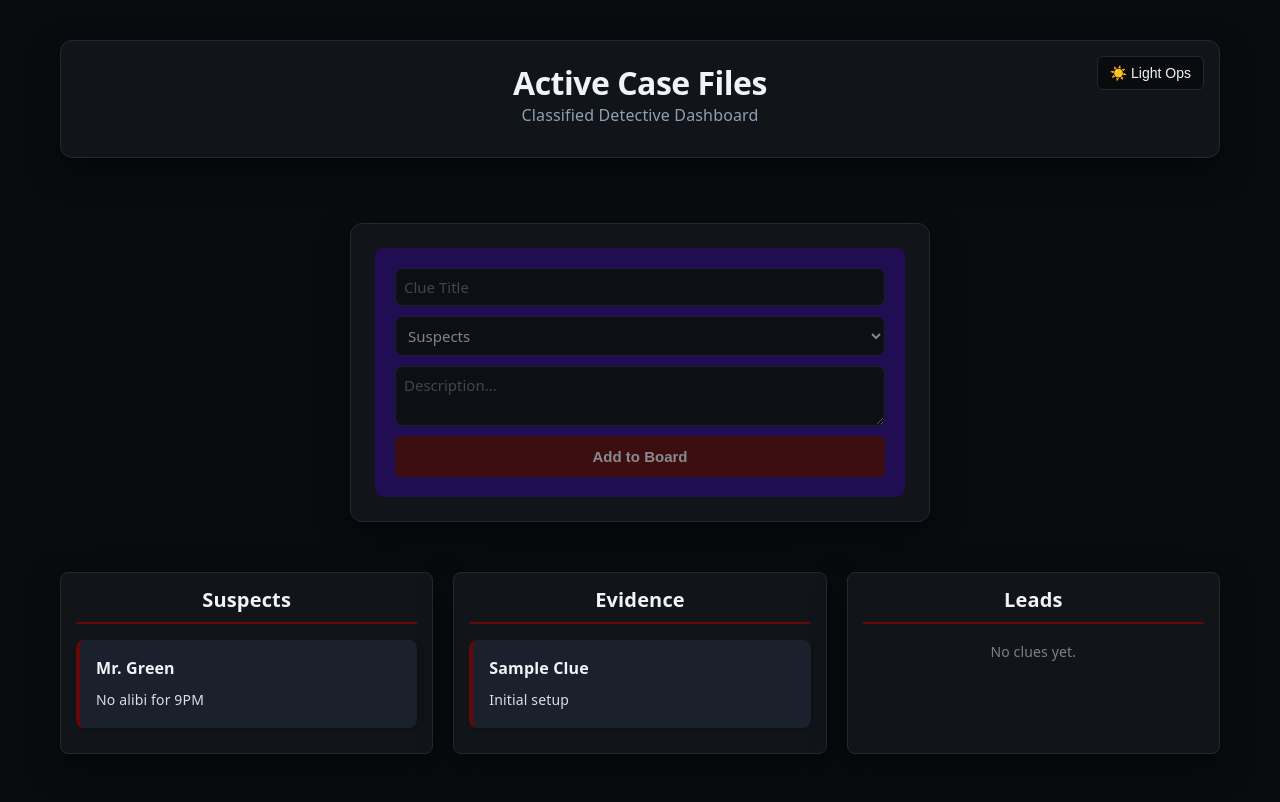
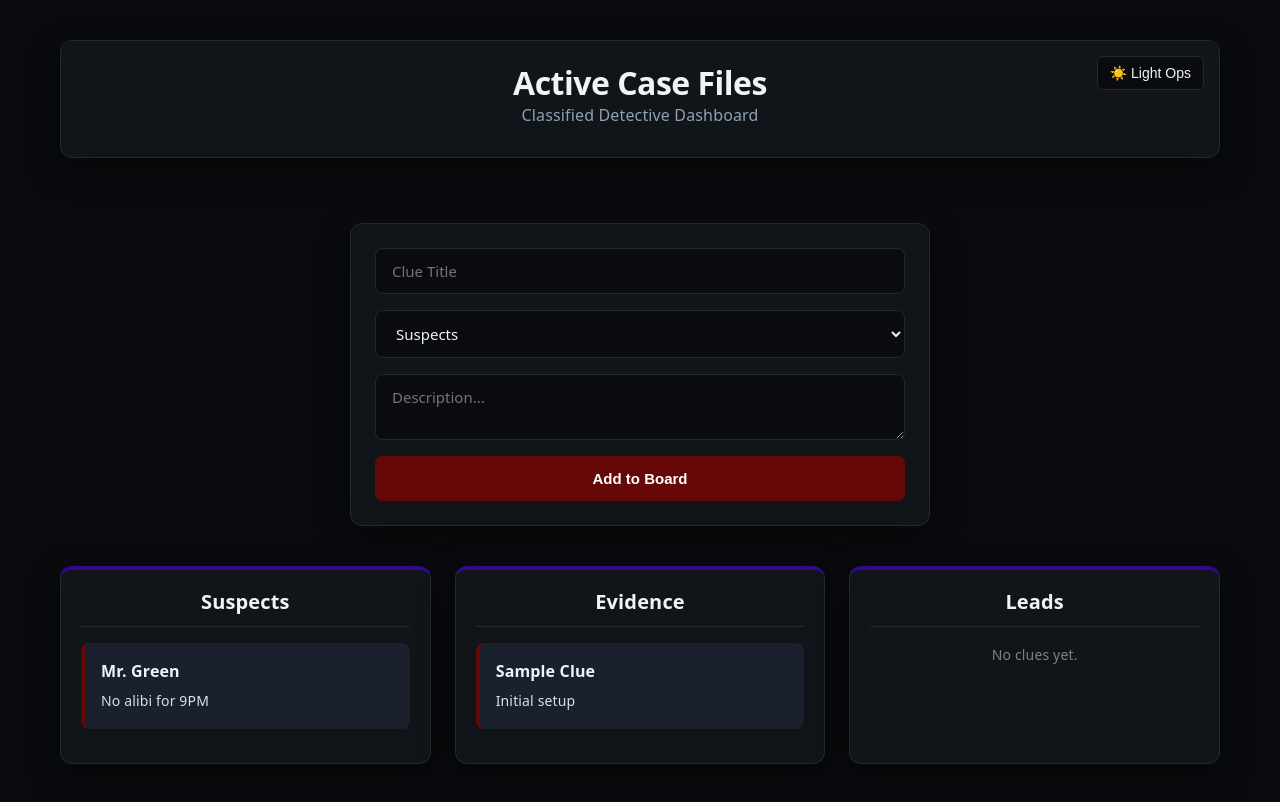
Before and after one commit to NikaGhaderi/detective-board, a React app: page / in a window 1280 px wide. Built offline with nearby package versions, Linux system fonts and the light colour scheme; the HTML template or start-up script is replaced by a standard one.

Commit message:
refactor: optimize runtime state updaters and decouple nested component inline styles

```diff
--- a/src/App.jsx
+++ b/src/App.jsx
@@ -21,7 +21,7 @@ function App() {
   };
 
   const handleAddClue = (newClue) => {
-    setClues([...clues, newClue]);
+    setClues(prevClues => [...prevClues, newClue]);
   };
 
   return (
--- a/src/components/AddClueForm.jsx
+++ b/src/components/AddClueForm.jsx
@@ -16,23 +16,15 @@ export default function AddClueForm({ onAddClue }) {
   };
 
   return (
-    <form onSubmit={handleSubmit} style={{ display: 'flex', flexDirection: 'column', gap: '10px', padding: '20px', backgroundColor: 'var(--accent-line)', opacity: 0.5 , borderRadius: '8px' }}>
-      <input type="text" placeholder="Clue Title" value={title} onChange={e => setTitle(e.target.value)} required style={{ padding: '8px' }} />
-      <select value={category} onChange={e => setCategory(e.target.value)} style={{ padding: '8px' }}>
+    <form onSubmit={handleSubmit}>
+      <input type="text" placeholder="Clue Title" value={title} onChange={e => setTitle(e.target.value)} required />
+      <select value={category} onChange={e => setCategory(e.target.value)}>
         <option value="Suspects">Suspects</option>
         <option value="Evidence">Evidence</option>
         <option value="Leads">Leads</option>
       </select>
-      <textarea placeholder="Description..." value={description} onChange={e => setDescription(e.target.value)} required style={{ padding: '8px', minHeight: '60px' }} />
-      <button type="submit" style={{
-        padding: '12px',
-        backgroundColor: 'var(--accent)',
-        color: 'white',
-        border: 'none',
-        borderRadius: '6px',
-        fontWeight: '600',
-        cursor: 'pointer'
-      }}>Add to Board</button>
+      <textarea placeholder="Description..." value={description} onChange={e => setDescription(e.target.value)} required />
+      <button type="submit">Add to Board</button>
     </form>
   );
 }
--- a/src/components/CategoryColumn.jsx
+++ b/src/components/CategoryColumn.jsx
@@ -2,17 +2,8 @@ import ClueCard from './ClueCard';
 
 export default function CategoryColumn({ title, columnClues }) {
   return (
-    <div className="category-column" style={{
-      flex: 1,
-      minWidth: '250px',
-      backgroundColor: 'var(--code-bg)',
-      padding: '15px',
-      borderRadius: '8px',
-      border: '1px solid var(--border)'
-    }}>
-      <h2 style={{ textAlign: 'center', borderBottom: '2px solid var(--accent)', paddingBottom: '10px' }}>
-        {title}
-      </h2>
+    <div className="category-column">
+      <h2>{title}</h2>
       <div className="card-list">
         {columnClues.length === 0 ? (
           <p style={{ textAlign: 'center', color: 'gray', fontSize: '14px' }}>No clues yet.</p>
--- a/src/components/ClueCard.jsx
+++ b/src/components/ClueCard.jsx
@@ -1,11 +1,8 @@
 export default function ClueCard({ clue }) {
   return (
-    <div className="clue-card" style={{
-      margin: '10px 0',
-      boxShadow: '2px 2px 5px rgba(0,0,0,0.2)'
-    }}>
-      <h3 style={{ margin: '0 0 8px 0', fontSize: '16px' }}>{clue.title}</h3>
-      <p style={{ margin: 0, fontSize: '14px' }}>{clue.description}</p>
+    <div className="clue-card">
+      <h3>{clue.title}</h3>
+      <p>{clue.description}</p>
     </div>
   );
 }
--- a/src/components/DetectiveBoard.jsx
+++ b/src/components/DetectiveBoard.jsx
@@ -7,13 +7,7 @@ export default function DetectiveBoard({ clues }) {
   const leads = clues.filter(c => c.category === 'Leads');
 
   return (
-    <div className="detective-board" style={{
-      display: 'flex',
-      flexWrap: 'wrap',
-      gap: '20px',
-      justifyContent: 'center',
-      marginTop: '20px'
-    }}>
+    <div className="detective-board">
       <CategoryColumn title="Suspects" columnClues={suspects} />
       <CategoryColumn title="Evidence" columnClues={evidence} />
       <CategoryColumn title="Leads" columnClues={leads} />
--- a/src/index.css
+++ b/src/index.css
@@ -40,8 +40,8 @@
   body {
       margin: 0;
       padding: 0;
-    background-color: var(--bg);
-    color: var(--text);
+      background-color: var(--bg, #090b0e);
+      color: var(--text, #8fa0b4);
       font-family: var(--sans);
       font-size: 16px;
       line-height: 150%;
--- a/vite.config.js
+++ b/vite.config.js
@@ -1,7 +1,9 @@
 import { defineConfig } from 'vite'
 import react from '@vitejs/plugin-react'
 
-export default defineConfig(({ command }) => ({
+export default defineConfig(({ command, mode }) => ({
   plugins: [react()],
-  base: command === 'serve' ? '/' : (process.env.VITE_BASE_PATH || '/detective-board/')
+  base: command === 'serve' && mode === 'development'
+    ? '/'
+    : (process.env.VITE_BASE_PATH || '/detective-board/')
 }))
```
Lines whose indentation alone changed are shown as unchanged.
